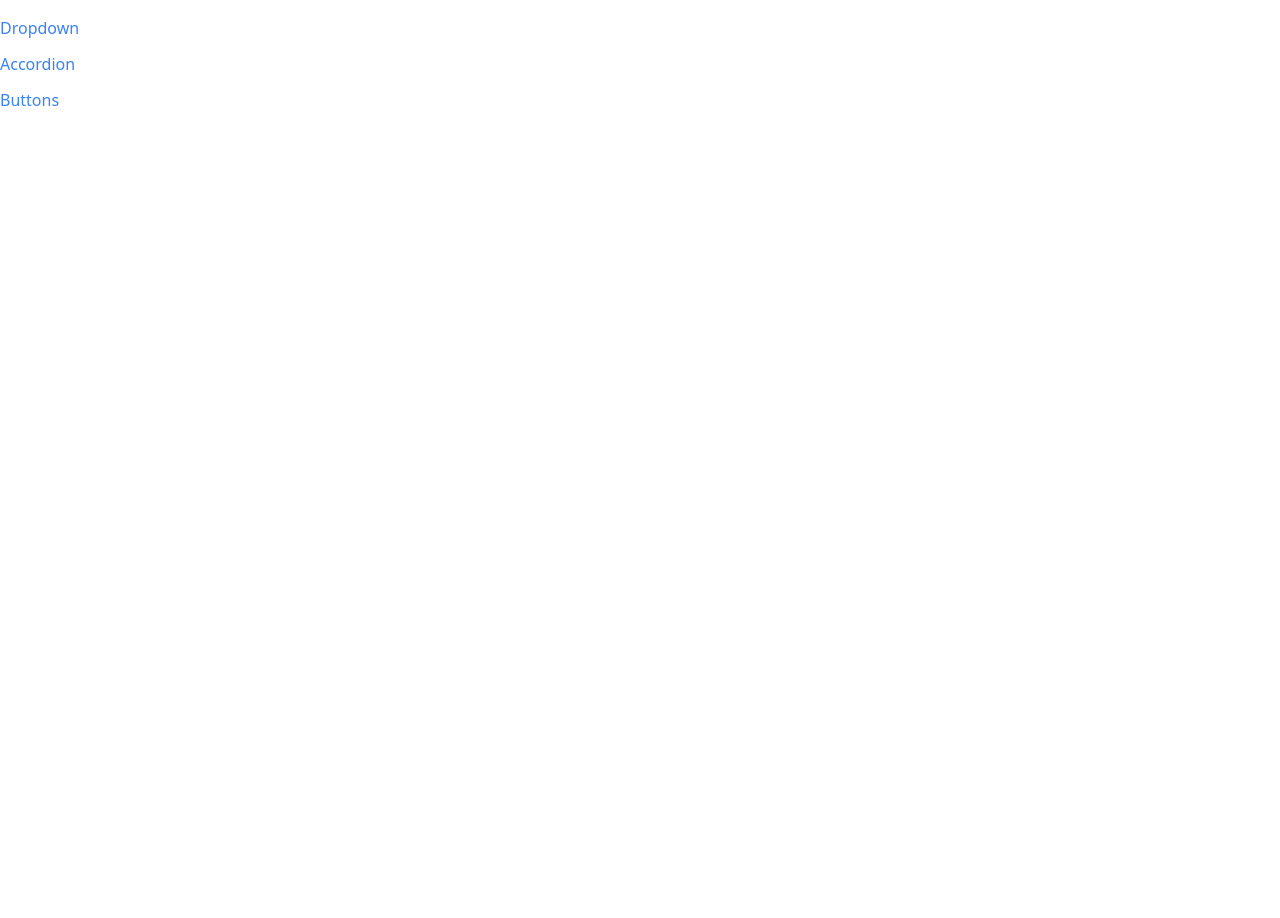
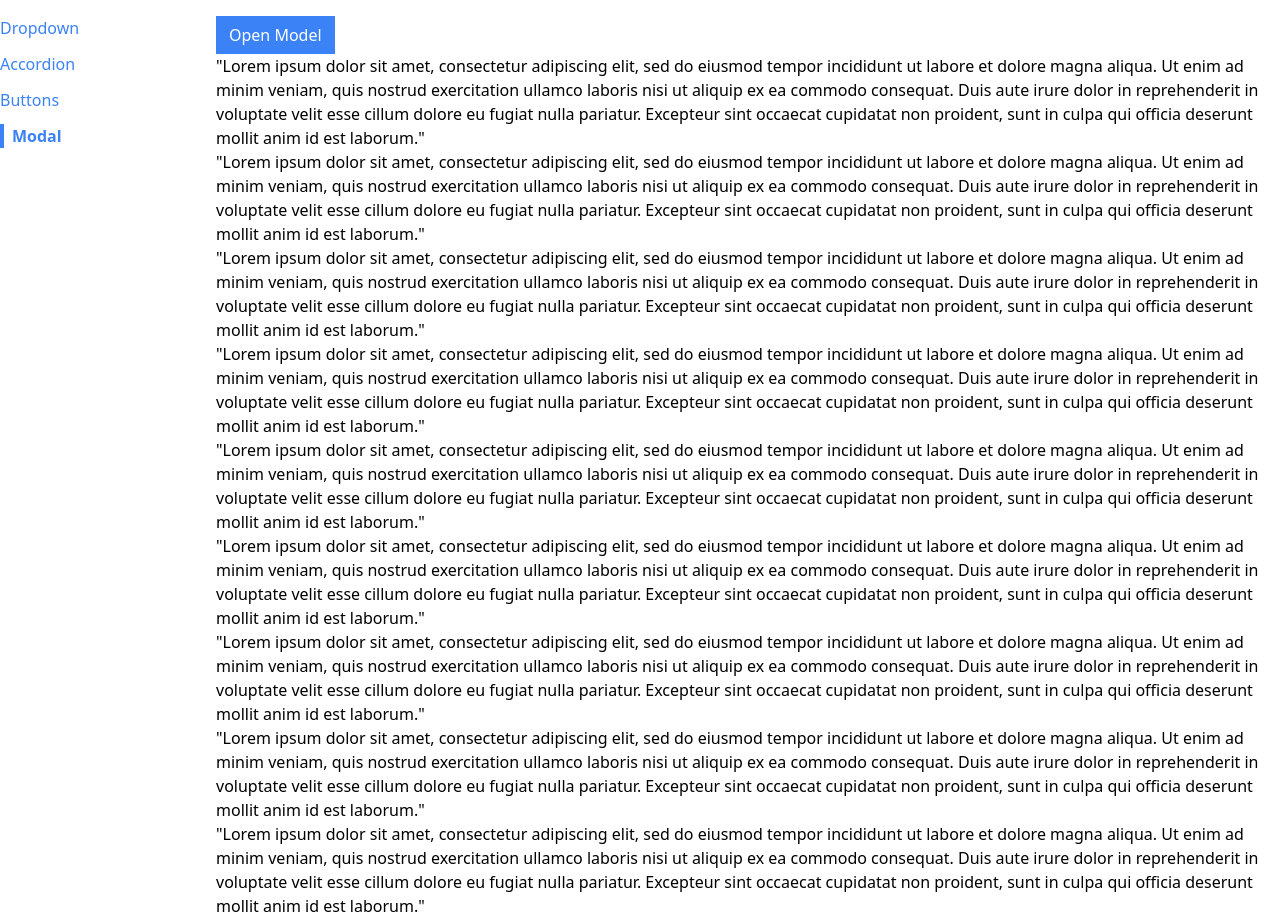
Before and after one commit to tahanyAli/components, a React (Create React App) app: page /modal in a window 1280 px wide. Before the commit the page ends 800 px from the top, so only its background shows below. Built offline with nearby package versions, Linux system fonts and the light colour scheme.

Commit message:
feat: add Modal with its functionality

```diff
--- a/public/index.html
+++ b/public/index.html
@@ -39,5 +39,6 @@
       To begin the development, run `npm start` or `yarn start`.
       To create a production bundle, use `npm run build` or `yarn build`.
     -->
+    <div class="modal-container"></div>
   </body>
 </html>
--- a/src/App.js
+++ b/src/App.js
@@ -3,6 +3,7 @@ import Route from "./Route";
 import AccordionPage from "./pages/AccordionPage";
 import DropdownPage from "./pages/DropdownPage";
 import ButtonPage from "./pages/ButtonPage";
+import ModalPage from "./pages/ModalPage";
 import Sidebar from "./Sidebar";
 function App() {
   return (
@@ -18,6 +19,9 @@ function App() {
         <Route path="/buttons">
           <ButtonPage />
         </Route>
+        <Route path="/modal">
+          <ModalPage />
+        </Route>
       </div>
     </div>
   );
--- /dev/null
+++ b/src/Modal.js
@@ -0,0 +1,29 @@
+import React, { useEffect } from "react";
+import ReactDOM from "react-dom";
+
+function Modal({ onClose, children, actionBar }) {
+  useEffect(() => {
+    document.body.classList.add("overflow-hidden");
+
+    return () => {
+        document.body.classList.remove("overflow-hidden")
+    }
+  }, []);
+  return ReactDOM.createPortal(
+    <div>
+      <div
+        onClick={onClose}
+        className="fixed inset-0 bg-gray-300 opacity-80"
+      ></div>
+      <div className="fixed inset-40 p-10 bg-white">
+        <div className="flex flex-col justify-between h-full">
+          {children}
+          <div className="flex justify-end">{actionBar}</div>
+        </div>
+      </div>
+    </div>,
+    document.querySelector(".modal-container")
+  );
+}
+
+export default Modal;
--- a/src/Sidebar.js
+++ b/src/Sidebar.js
@@ -14,13 +14,28 @@ function Sidebar() {
       label: "Buttons",
       path: "/buttons",
     },
+    {
+      label: "Modal",
+      path: "/modal"
+    }
   ];
   const renderedLinks = links.map((link) => {
-    return <Link key={link.label} to={link.path} className="mb-3" activeClassName="font-bold border-l-4 border-blue-500 pl-2">{link.label}</Link>
-  })
     return (
-    <div className="sticky top-0 overflow-y-scroll flex flex-col items-start">{renderedLinks}</div>
-  )
+      <Link
+        key={link.label}
+        to={link.path}
+        className="mb-3"
+        activeClassName="font-bold border-l-4 border-blue-500 pl-2"
+      >
+        {link.label}
+      </Link>
+    );
+  });
+  return (
+    <div className="sticky top-0 overflow-y-scroll flex flex-col items-start">
+      {renderedLinks}
+    </div>
+  );
 }
 
 export default Sidebar;
--- /dev/null
+++ b/src/pages/ModalPage.js
@@ -0,0 +1,115 @@
+import React, { useState } from "react";
+import Modal from "../Modal";
+import Button from "../Button";
+function ModalPage() {
+  const [showModal, setShowModal] = useState(false);
+  const handleClick = () => {
+    setShowModal(true);
+  };
+  const handleClose = () => {
+    setShowModal(false);
+  };
+  const actionBar = (
+    <div>
+      <Button onClick={handleClose} primary>
+        I Accept
+      </Button>
+    </div>
+  );
+  const modal = (
+    <Modal onClose={handleClose} actionBar={actionBar}>
+      <p>Here is an important agreement for you to accept</p>
+    </Modal>
+  );
+  return (
+    <div>
+      <Button primary onClick={handleClick}>
+        Open Model
+      </Button>
+      {showModal && modal}
+      <p>
+        "Lorem ipsum dolor sit amet, consectetur adipiscing elit, sed do eiusmod
+        tempor incididunt ut labore et dolore magna aliqua. Ut enim ad minim
+        veniam, quis nostrud exercitation ullamco laboris nisi ut aliquip ex ea
+        commodo consequat. Duis aute irure dolor in reprehenderit in voluptate
+        velit esse cillum dolore eu fugiat nulla pariatur. Excepteur sint
+        occaecat cupidatat non proident, sunt in culpa qui officia deserunt
+        mollit anim id est laborum."
+      </p>
+      <p>
+        "Lorem ipsum dolor sit amet, consectetur adipiscing elit, sed do eiusmod
+        tempor incididunt ut labore et dolore magna aliqua. Ut enim ad minim
+        veniam, quis nostrud exercitation ullamco laboris nisi ut aliquip ex ea
+        commodo consequat. Duis aute irure dolor in reprehenderit in voluptate
+        velit esse cillum dolore eu fugiat nulla pariatur. Excepteur sint
+        occaecat cupidatat non proident, sunt in culpa qui officia deserunt
+        mollit anim id est laborum."
+      </p>
+      <p>
+        "Lorem ipsum dolor sit amet, consectetur adipiscing elit, sed do eiusmod
+        tempor incididunt ut labore et dolore magna aliqua. Ut enim ad minim
+        veniam, quis nostrud exercitation ullamco laboris nisi ut aliquip ex ea
+        commodo consequat. Duis aute irure dolor in reprehenderit in voluptate
+        velit esse cillum dolore eu fugiat nulla pariatur. Excepteur sint
+        occaecat cupidatat non proident, sunt in culpa qui officia deserunt
+        mollit anim id est laborum."
+      </p>
+      <p>
+        "Lorem ipsum dolor sit amet, consectetur adipiscing elit, sed do eiusmod
+        tempor incididunt ut labore et dolore magna aliqua. Ut enim ad minim
+        veniam, quis nostrud exercitation ullamco laboris nisi ut aliquip ex ea
+        commodo consequat. Duis aute irure dolor in reprehenderit in voluptate
+        velit esse cillum dolore eu fugiat nulla pariatur. Excepteur sint
+        occaecat cupidatat non proident, sunt in culpa qui officia deserunt
+        mollit anim id est laborum."
+      </p>
+      <p>
+        "Lorem ipsum dolor sit amet, consectetur adipiscing elit, sed do eiusmod
+        tempor incididunt ut labore et dolore magna aliqua. Ut enim ad minim
+        veniam, quis nostrud exercitation ullamco laboris nisi ut aliquip ex ea
+        commodo consequat. Duis aute irure dolor in reprehenderit in voluptate
+        velit esse cillum dolore eu fugiat nulla pariatur. Excepteur sint
+        occaecat cupidatat non proident, sunt in culpa qui officia deserunt
+        mollit anim id est laborum."
+      </p>
+      <p>
+        "Lorem ipsum dolor sit amet, consectetur adipiscing elit, sed do eiusmod
+        tempor incididunt ut labore et dolore magna aliqua. Ut enim ad minim
+        veniam, quis nostrud exercitation ullamco laboris nisi ut aliquip ex ea
+        commodo consequat. Duis aute irure dolor in reprehenderit in voluptate
+        velit esse cillum dolore eu fugiat nulla pariatur. Excepteur sint
+        occaecat cupidatat non proident, sunt in culpa qui officia deserunt
+        mollit anim id est laborum."
+      </p>
+      <p>
+        "Lorem ipsum dolor sit amet, consectetur adipiscing elit, sed do eiusmod
+        tempor incididunt ut labore et dolore magna aliqua. Ut enim ad minim
+        veniam, quis nostrud exercitation ullamco laboris nisi ut aliquip ex ea
+        commodo consequat. Duis aute irure dolor in reprehenderit in voluptate
+        velit esse cillum dolore eu fugiat nulla pariatur. Excepteur sint
+        occaecat cupidatat non proident, sunt in culpa qui officia deserunt
+        mollit anim id est laborum."
+      </p>
+      <p>
+        "Lorem ipsum dolor sit amet, consectetur adipiscing elit, sed do eiusmod
+        tempor incididunt ut labore et dolore magna aliqua. Ut enim ad minim
+        veniam, quis nostrud exercitation ullamco laboris nisi ut aliquip ex ea
+        commodo consequat. Duis aute irure dolor in reprehenderit in voluptate
+        velit esse cillum dolore eu fugiat nulla pariatur. Excepteur sint
+        occaecat cupidatat non proident, sunt in culpa qui officia deserunt
+        mollit anim id est laborum."
+      </p>
+      <p>
+        "Lorem ipsum dolor sit amet, consectetur adipiscing elit, sed do eiusmod
+        tempor incididunt ut labore et dolore magna aliqua. Ut enim ad minim
+        veniam, quis nostrud exercitation ullamco laboris nisi ut aliquip ex ea
+        commodo consequat. Duis aute irure dolor in reprehenderit in voluptate
+        velit esse cillum dolore eu fugiat nulla pariatur. Excepteur sint
+        occaecat cupidatat non proident, sunt in culpa qui officia deserunt
+        mollit anim id est laborum."
+      </p>
+    </div>
+  );
+}
+
+export default ModalPage;
```
Lines whose indentation alone changed are shown as unchanged.
